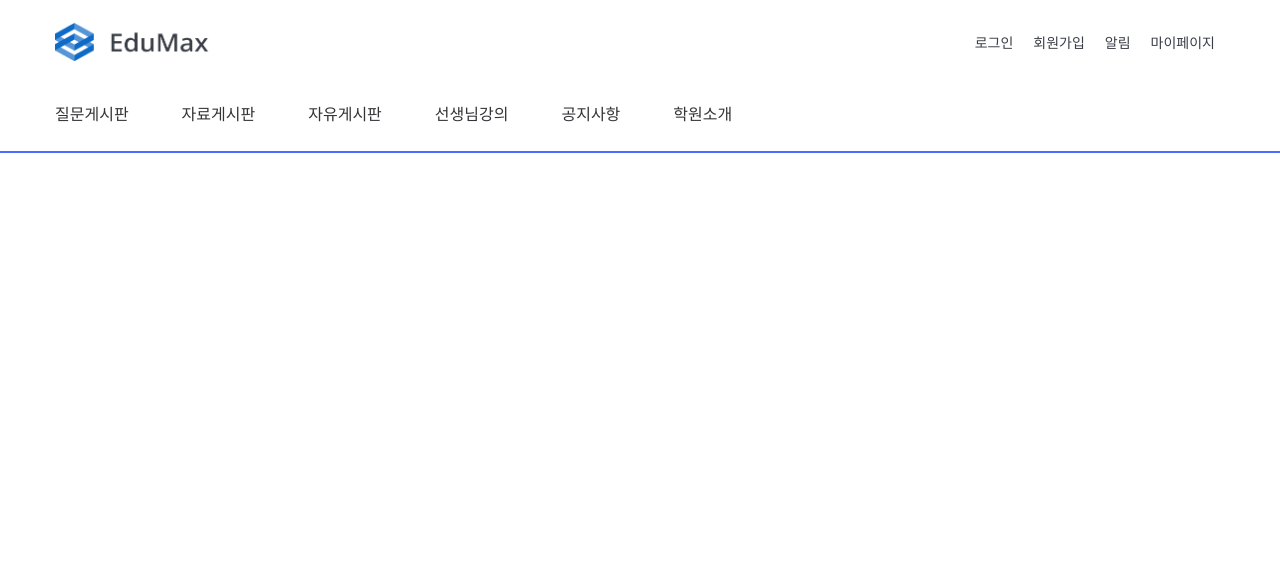
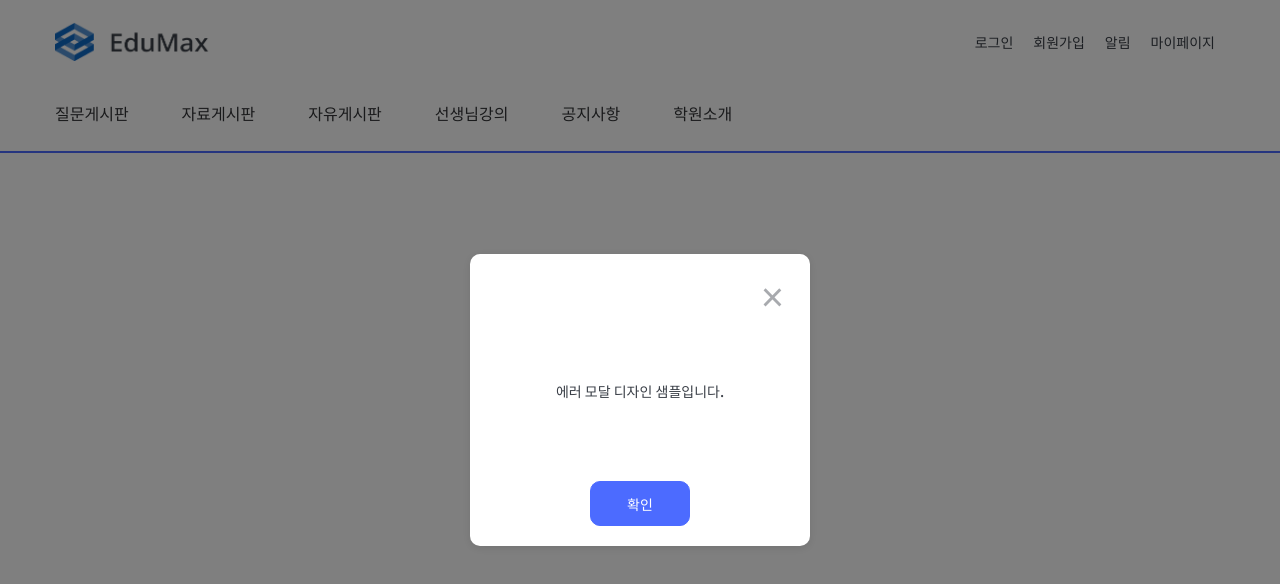
Before and after one commit to kbs1115/EduMax-front, a React (Create React App) app: page /error in a window 1280 px wide. Shown: the top 584 px of the page. Built offline with nearby package versions, Linux system fonts and the light colour scheme; no server answers.

Commit message:
[add] make Eroor modal & SignUp api connect

```diff
--- a/src/App.js
+++ b/src/App.js
@@ -19,6 +19,7 @@ import MyPage from './pages/MyPage';
 import AlarmModal from './components/modals/AlarmModal';
 import LectureDetial from './pages/LectureDetail';
 import NotFound from './components/NotFound';
+import ErrorModal from './components/modals/ErrorModal';
 
 
 const queryClient = new QueryClient()
@@ -46,6 +47,7 @@ function App() {
         <Route path="/find" element={<EmailModal isPassword={true} />} />
         <Route path="/post/:postId" element={<PostDetailPage />} />
         <Route path="/post/lecture/:lectureId" element={<LectureDetial />} />
+        <Route path="/error" element={<ErrorModal message={"에러 모달 디자인 샘플입니다."} />} />
       </Routes>
     </QueryClientProvider>
   );
--- a/src/apifetchers/fetcher.js
+++ b/src/apifetchers/fetcher.js
@@ -264,3 +264,40 @@ export const GetAlarms = async (page_num) => {
   });
   return response.data
 };
+
+export const CheckDuplicate = async (formData) => {
+  try {
+    const response = await api.post('auth/user/duplicate-check/', formData, {
+      headers: {
+        'Content-Type': 'multipart/form-data',
+      },
+    });
+    return response.data;
+  } catch (error) {
+    console.error('Failed to check duplication:', error);
+    throw error;
+  }
+};
+export const SendEmail = async (formData) => {
+  try {
+    const response = await api.post('auth/email-send/', formData, {
+      headers: {
+        'Content-Type': 'multipart/form-data',
+      },
+    });
+    return response.data;
+  } catch (error) {
+    throw error;
+  }
+};
+
+export const RegisterUser = async (formData) => {
+  try {
+    const response = await api.post('auth/user/', formData, {
+    });
+    return response.data;
+  } catch (error) {
+    console.error('Failed to register user:', error);
+    throw error;
+  }
+};
--- /dev/null
+++ b/src/components/modals/ErrorModal.js
@@ -0,0 +1,89 @@
+import React from 'react';
+import styled from 'styled-components';
+import Typography, { colorMapping } from '../Typography';
+
+const ModalOverlay = styled.div`
+  position: fixed;
+  top: 0;
+  left: 0;
+  width: 100%;
+  height: 100%;
+  background-color: rgba(0, 0, 0, 0.5);
+  display: flex;
+  justify-content: center;
+  align-items: center;
+`;
+
+const ConfirmBtn = styled.button`
+  display: flex;
+  justify-content: center;
+  align-items: center;
+  width: 100px;
+  height: 45px;
+  padding: 10px;
+  border-radius: 10px;
+  cursor: pointer;
+  border: 1px solid ${colorMapping.bright_blue};
+  background: ${colorMapping.bright_blue};
+  &:hover {
+    background: ${colorMapping.hover_blue};
+  }
+`;
+
+const ModalContent = styled.div`
+  background-color: white;
+  padding: 20px;
+  border-radius: 10px;
+  max-width: 300px;
+  width: 100%;
+  box-shadow: 0 2px 10px rgba(0, 0, 0, 0.1);
+  position: relative;
+  display: flex;
+  flex-direction: column;
+  align-items: center;
+`;
+
+const ModalHeader = styled.div`
+  width: 100%;
+  display: flex;
+  justify-content: flex-end;
+  margin-bottom: 60px; /* 첫 번째 행과 두 번째 행의 간격 설정 */
+`;
+
+const ModalBody = styled.div`
+  display: flex;
+  flex-direction: column;
+  align-items: center;
+  gap: 80px; /* 두 요소 사이의 간격 */
+`;
+
+const CloseButton = styled.button`
+  background: none;
+  border: none;
+  font-size: 40px;
+  cursor: pointer;
+  color: ${colorMapping.gray};
+  &:hover {
+    color: ${colorMapping.middle_gray};
+  }
+`;
+
+const ErrorModal = ({ message, onClose }) => {
+  return (
+    <ModalOverlay>
+      <ModalContent>
+        <ModalHeader>
+          <CloseButton onClick={onClose}>&times;</CloseButton>
+        </ModalHeader>
+        <ModalBody>
+          <Typography size='body_content_medium' color='black_gray'>{message}</Typography>
+          <ConfirmBtn onClick={onClose}>
+            <Typography size='body_content_medium' color='white'>확인</Typography>
+          </ConfirmBtn>
+        </ModalBody>
+      </ModalContent>
+    </ModalOverlay>
+  );
+};
+
+export default ErrorModal;
--- a/src/pages/Home.js
+++ b/src/pages/Home.js
@@ -7,7 +7,7 @@ import MainImage from "../components/home/MainImage";
 import PostCards from "../components/home/PostCards";
 import { requestNotificationPermission } from '../firebase-messaging';
 import { registerFCMToken } from '../apifetchers/fetcher';
-import AuthContext from "../context/AuthProvider";
+import AuthContexts from "../context/AuthProvider";
 
 export const categoryDict = {
   국어: "KQ",
@@ -17,7 +17,7 @@ export const categoryDict = {
 }
 
 function Home() {
-  const { isAuthenticated } = useContext(AuthContext);
+  const { isAuthenticated } = useContext(AuthContexts);
 
   useEffect(() => {
     if (isAuthenticated) {
```
Also changed, not shown: src/pages/Signup.js (+192 -118 lines).
